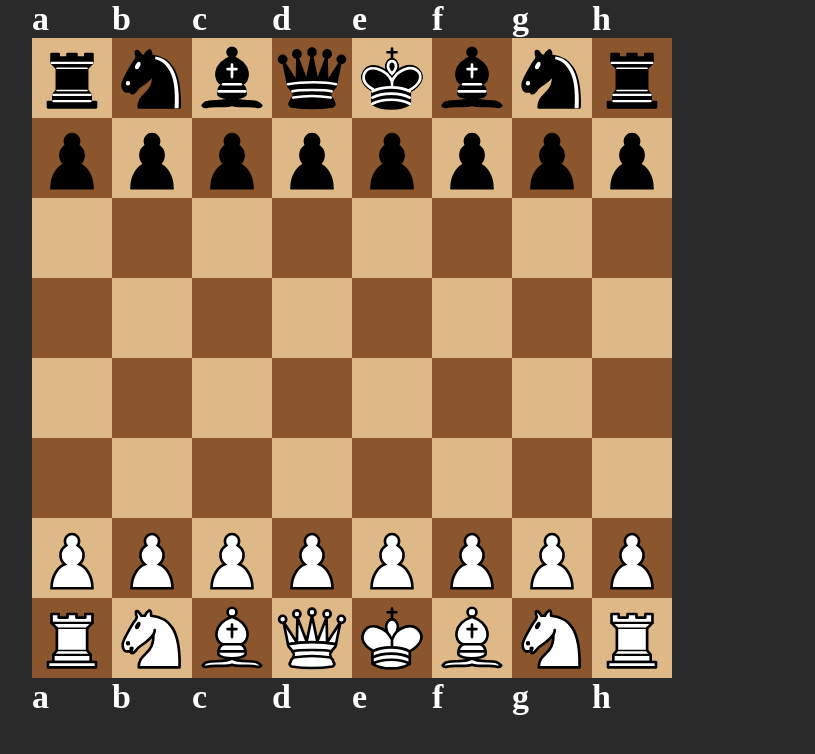
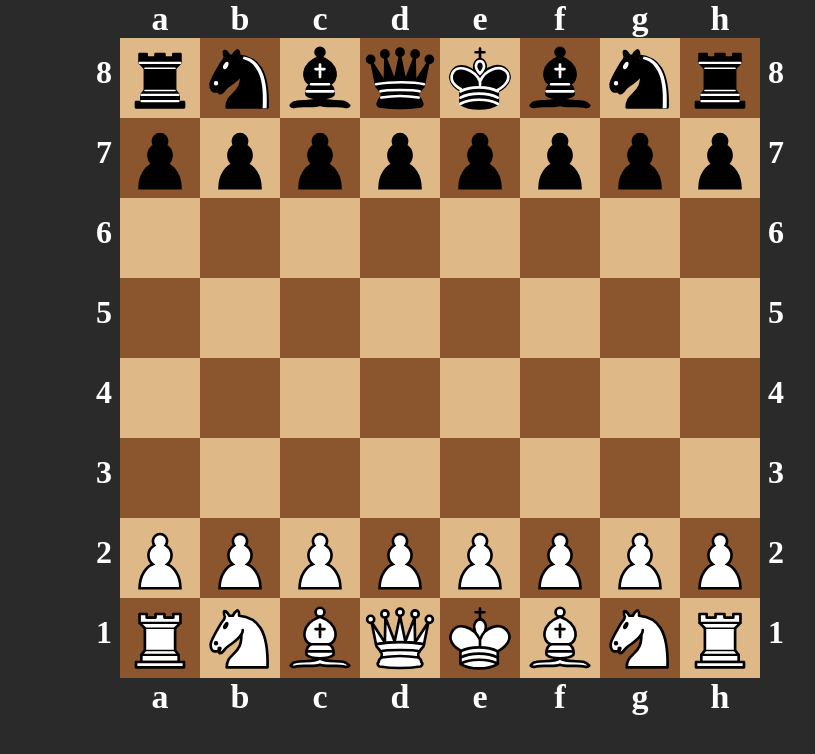
Before and after one commit to NuraddinMammadzada/Practice-Task-2, a plain HTML site: page index.html in a window 1280 px wide. Shown: the whole page, without its empty margins (158-973 px from the left). Drawn offline with Linux system fonts and the light colour scheme.

Commit message:
finished

```diff
--- a/css/main.css
+++ b/css/main.css
@@ -11,12 +11,29 @@ div.board {
     right: 450px;
     display: flex;
 }
-
+div.reqem>div.rgm {
+    width: 80px;
+    height: 80px;
+    color: #ffffff;
+    font-size: 32px;
+    font-weight: bold;
+    text-align: right;
+    padding-right: 8px;
+}
+div.reqem2>div.rgm {
+    width: 80px;
+    height: 80px;
+    color: #ffffff;
+    font-size: 32px;
+    font-weight: bold;
+    padding-left: 8px;
+}
 div.ilk>p {
     color: white;
     font-weight: bold;
     font-size: 34px;
     margin: 0;
+    text-align: center;
 }
 
 div.ikinci>p {
@@ -24,6 +41,7 @@ div.ikinci>p {
     font-weight: bold;
     font-size: 34px;
     margin: 0;
+    text-align: center;
 }
 
 div.ucuncu>p {
@@ -31,6 +49,7 @@ div.ucuncu>p {
     font-weight: bold;
     font-size: 34px;
     margin: 0;
+    text-align: center;
 }
 
 div.dorduncu>p {
@@ -38,6 +57,7 @@ div.dorduncu>p {
     font-weight: bold;
     font-size: 34px;
     margin: 0;
+    text-align: center;
 }
 
 div.besinci>p {
@@ -45,6 +65,7 @@ div.besinci>p {
     font-weight: bold;
     font-size: 34px;
     margin: 0;
+    text-align: center;
 }
 
 div.altinci>p {
@@ -52,6 +73,7 @@ div.altinci>p {
     font-weight: bold;
     font-size: 34px;
     margin: 0;
+    text-align: center;
 }
 
 div.iltinci>p {
@@ -59,6 +81,7 @@ div.iltinci>p {
     font-weight: bold;
     font-size: 34px;
     margin: 0;
+    text-align: center;
 }
 
 div.yeddinci>p {
@@ -66,12 +89,14 @@ div.yeddinci>p {
     font-weight: bold;
     font-size: 34px;
     margin: 0;
+    text-align: center;
 }
 div.sonuncu>p {
     color: white;
     font-weight: bold;
     font-size: 34px;
     margin: 0;
+    text-align: center;
 }
 
 div.whitesquare {
--- a/index.html
+++ b/index.html
@@ -22,6 +22,18 @@
 
     </div> -->
     <div class="board">
+        <div class="reqem">
+            <br> <br> <br>
+            <div class="rgm">8</div>
+            <div class="rgm">7</div>
+            <div class="rgm">6</div>
+            <div class="rgm">5</div>
+            <div class="rgm">4</div>
+            <div class="rgm">3</div>
+            <div class="rgm">2</div>
+            <div class="rgm">1</div>
+
+        </div>
         <div class="ilk">
             <p>a</p>
             <div class="whitesquare"><img src="images/rook-b.svg" alt=""></div>
@@ -118,7 +130,18 @@
             <div class="whitesquare"><img src="images/rook-w.svg" alt=""></div>
             <p>h</p>
         </div>
+        <div class="reqem2">
+            <br> <br> <br>
+            <div class="rgm">8</div>
+            <div class="rgm">7</div>
+            <div class="rgm">6</div>
+            <div class="rgm">5</div>
+            <div class="rgm">4</div>
+            <div class="rgm">3</div>
+            <div class="rgm">2</div>
+            <div class="rgm">1</div>
 
+        </div>
 
 
     </div>
```
